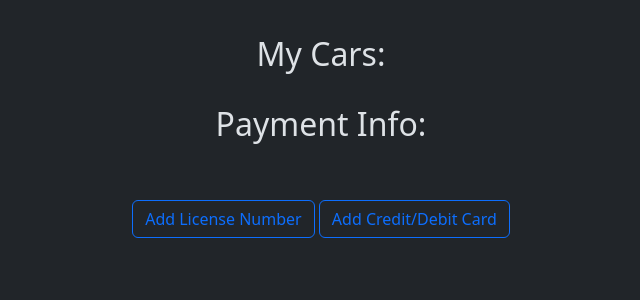
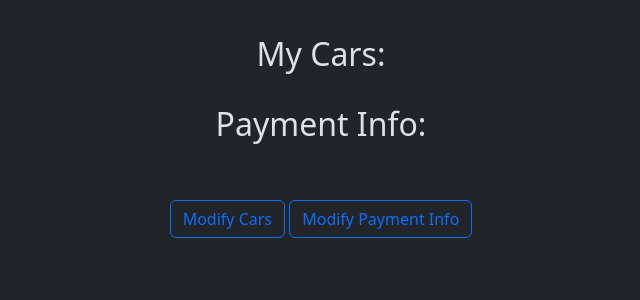
Before and after one commit to benmelville/SmartParking, a Flask app: page / in a window 1280 px wide. Shown: the part 197-497 px from the top of the page, without its empty margins (319-959 px from the left). Run offline with Flask 3, Linux system fonts and the light colour scheme; the visitor is signed in with stand-in values (Sample User, id 1).

Commit message:
fixed it, buttons work now

```diff
--- a/app.py
+++ b/app.py
@@ -126,14 +126,22 @@ def signup():
         return render_template("signup.html")
 
 
-@app.route('/add_license_number', methods=["GET"])
-def add_license_number():
-    return redirect(url_for("add_license_number"))
+@app.route('/modify_cars')
+def modify_cars():
+    if "username" in session:
+        return render_template("modify_cars.html")
+    else:
+        flash("Username no longer in session.")
+        return redirect(url_for('login'))
 
 
-@app.route('/add_payment', methods=["GET"])
-def add_payment():
-    return redirect(url_for("add_payment"))
+@app.route('/modify_payment')
+def modify_payment():
+    if "username" in session:
+        return render_template("modify_payment.html")
+    else:
+        flash("Username no longer in session.")
+        return redirect(url_for('login'))
 
 
 
--- a/templates/home.html
+++ b/templates/home.html
@@ -12,8 +12,8 @@
 
     <div class="d-flex justify-content-center align-items-center">
         <span>
-            <label class="btn btn-outline-primary" href="{{ url_for('add_license_number') }}" for="btn-check-outlined">Add License Number</label>
-            <label class="btn btn-outline-primary" href="{{ url_for('add_payment') }}" for="btn-check-outlined">Add Credit/Debit Card</label>
+            <a href="{{ url_for('modify_cars') }}" class="btn btn-outline-primary">Modify Cars</a>
+            <a href="{{ url_for('modify_payment') }}" class="btn btn-outline-primary">Modify Payment Info</a>
         </span>
     </div>
 {%  endblock %}
--- /dev/null
+++ b/templates/modify_cars.html
@@ -0,0 +1,3 @@
+{% extends "base.html" %}
+{% block title %} My Cars {% endblock %}
+{% block heading %} My Cars {% endblock %}
--- /dev/null
+++ b/templates/modify_payment.html
@@ -0,0 +1,3 @@
+{% extends "base.html" %}
+{% block title %} My Payment Info {% endblock %}
+{% block heading %} My Payment Info {% endblock %}
```
Also changed, not shown: templates/add_license_number.html (deleted, +0 -12 lines), templates/add_payment.html (deleted, +0 -12 lines).
